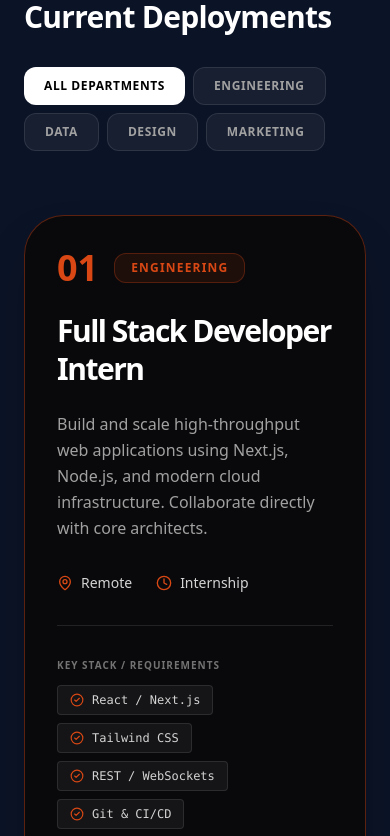
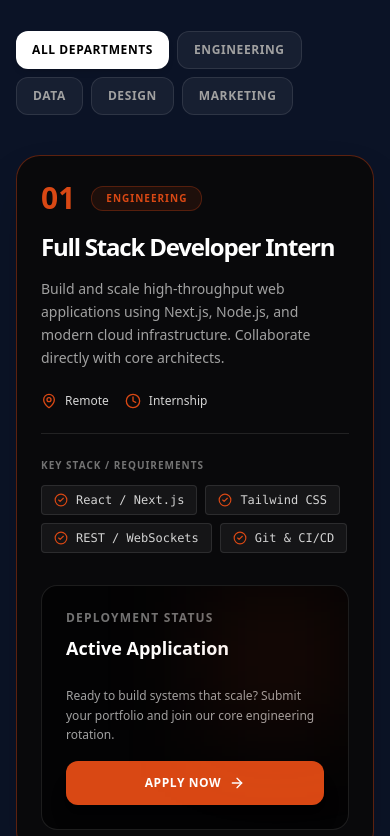
Before and after one commit to hmnshub/Covianlab_Frontend, a Next.js app: page /careers in a window 390 px wide. Shown: the part 3268-4104 px from the top of the page. Built offline with nearby package versions, Linux system fonts and the light colour scheme.

Commit message:
feat: integrated MongoDB vault persistence and dynamic dashboard analytics

```diff
--- a/src/components/careers/CurrentDeployments.jsx
+++ b/src/components/careers/CurrentDeployments.jsx
@@ -68,24 +68,24 @@ export default function CurrentDeployments() {
   };
 
   return (
-    <section className="py-24 bg-transparent relative z-10">
-      <div className="max-w-screen-xl mx-auto px-6 lg:px-8">
+    <section className="py-16 md:py-24 bg-transparent relative z-10">
+      <div className="max-w-screen-xl mx-auto px-4 sm:px-6 lg:px-8">
 
         <div className="mb-8">
-          <h2 className="text-3xl font-bold tracking-tight text-white">
+          <h2 className="text-2xl sm:text-3xl font-bold tracking-tight text-white">
             Current Deployments
           </h2>
         </div>
 
         {/* Filter Pills */}
-        <div className="flex flex-wrap gap-2 mb-16">
+        <div className="flex flex-wrap gap-2 mb-10 md:mb-16">
           {filters.map((f) => (
             <button
               key={f}
               onClick={() => setActiveFilter(f)}
-              className={`text-xs font-semibold uppercase tracking-wider px-5 py-2.5 rounded-full transition-all ${
+              className={`text-xs font-semibold uppercase tracking-wider px-4 sm:px-5 py-2.5 rounded-full transition-all cursor-pointer ${
                 activeFilter === f
-                  ? "bg-white text-black"
+                  ? "bg-white text-black shadow-md"
                   : "bg-white/5 border border-white/10 text-neutral-400 hover:text-white hover:bg-white/10"
               }`}
             >
@@ -94,51 +94,51 @@ export default function CurrentDeployments() {
           ))}
         </div>
 
-        {/* Stacking Cards Container with Black Base & Orange Accents */}
-        <div className="relative flex flex-col gap-6 md:gap-12 pb-24">
+        {/* Stacking Cards Container */}
+        <div className="relative flex flex-col gap-6 md:gap-12 pb-16 md:pb-24">
           {filtered.length > 0 ? (
             filtered.map((job, index) => (
               <motion.div
                 key={job.title}
-                initial={{ opacity: 0, y: 50 }}
+                initial={{ opacity: 0, y: 30 }}
                 whileInView={{ opacity: 1, y: 0 }}
-                viewport={{ once: true, margin: "-100px" }}
-                transition={{ duration: 0.6, ease: "easeOut" }}
-                // 👉 STICKY STACKING WITH TRUE BLACK & SUBTLE ORANGE BORDER ACCENT
-                className="sticky w-full rounded-[2.5rem] bg-[#09090b] border border-[#d94814]/40 hover:border-[#d94814] transition-colors p-8 lg:p-14 shadow-2xl flex flex-col lg:flex-row gap-10 lg:gap-16 items-center justify-between"
-                style={{ top: `calc(12vh + ${index * 35}px)` }}
+                viewport={{ once: true, margin: "-50px" }}
+                transition={{ duration: 0.5, ease: "easeOut" }}
+                // 👉 DISABLED STICKY ON MOBILE TO PREVENT OVERFLOW, ACTIVE ON MD+ SCREENS
+                className="static md:sticky w-full rounded-3xl md:rounded-[2.5rem] bg-[#09090b] border border-[#d94814]/40 hover:border-[#d94814] transition-colors p-6 sm:p-8 lg:p-14 shadow-2xl flex flex-col lg:flex-row gap-8 lg:gap-16 items-center justify-between"
+                style={{ top: `calc(10vh + ${index * 30}px)` }}
               >
 
                 {/* Left Column: Job Details & Requirements */}
                 <div className="flex-1 w-full flex flex-col justify-between h-full">
                   <div>
-                    <div className="flex items-center gap-4 mb-6">
-                      <span className="text-4xl font-black text-[#d94814]">
+                    <div className="flex items-center gap-4 mb-4 sm:mb-6">
+                      <span className="text-3xl sm:text-4xl font-black text-[#d94814]">
                         {job.index}
                       </span>
-                      <span className="text-xs uppercase tracking-widest font-bold border border-[#d94814]/30 px-4 py-1.5 rounded-full text-[#d94814] bg-[#d94814]/10">
+                      <span className="text-[10px] sm:text-xs uppercase tracking-widest font-bold border border-[#d94814]/30 px-3.5 py-1 rounded-full text-[#d94814] bg-[#d94814]/10">
                         {job.dept}
                       </span>
                     </div>
 
-                    <h3 className="text-3xl lg:text-5xl font-bold tracking-tighter leading-tight text-white mb-6">
+                    <h3 className="text-2xl sm:text-3xl lg:text-5xl font-bold tracking-tighter leading-tight text-white mb-4 sm:mb-6">
                       {job.title}
                     </h3>
-                    <p className="text-base lg:text-lg text-neutral-400 leading-relaxed mb-8 max-w-lg">
+                    <p className="text-sm sm:text-base lg:text-lg text-neutral-400 leading-relaxed mb-6 sm:mb-8 max-w-lg">
                       {job.desc}
                     </p>
 
-                    <div className="flex flex-wrap items-center gap-6 mb-8">
-                      <span className="flex items-center gap-2 text-sm text-neutral-300 font-medium">
+                    <div className="flex flex-wrap items-center gap-4 sm:gap-6 mb-6 sm:mb-8">
+                      <span className="flex items-center gap-2 text-xs sm:text-sm text-neutral-300 font-medium">
                         <MapPin className="w-4 h-4 text-[#d94814]" /> {job.location}
                       </span>
-                      <span className="flex items-center gap-2 text-sm text-neutral-300 font-medium">
+                      <span className="flex items-center gap-2 text-xs sm:text-sm text-neutral-300 font-medium">
                         <Clock className="w-4 h-4 text-[#d94814]" /> {job.type}
                       </span>
                     </div>
                   </div>
 
-                  <div className="pt-8 border-t border-white/10">
+                  <div className="pt-6 sm:pt-8 border-t border-white/10">
                     <span className="text-[10px] uppercase tracking-widest text-neutral-500 font-bold block mb-3">
                       Key Stack / Requirements
                     </span>
@@ -153,25 +153,25 @@ export default function CurrentDeployments() {
                 </div>
 
                 {/* Right Column: Action Card */}
-                <div className="w-full lg:w-[40%] aspect-square rounded-2xl overflow-hidden bg-black/60 border border-white/10 p-8 flex flex-col justify-between shadow-inner relative">
-                  <div className="absolute top-0 right-0 w-48 h-48 bg-[#d94814]/10 blur-[60px] pointer-events-none" />
+                <div className="w-full lg:w-[40%] rounded-2xl overflow-hidden bg-black/60 border border-white/10 p-6 sm:p-8 flex flex-col justify-between shadow-inner relative">
+                  <div className="absolute top-0 right-0 w-36 h-36 bg-[#d94814]/10 blur-[50px] pointer-events-none" />
 
-                  <div>
+                  <div className="mb-6">
                     <span className="text-xs uppercase tracking-widest text-neutral-500 font-bold block mb-2">
                       Deployment Status
                     </span>
-                    <div className="text-xl font-bold text-white">
+                    <div className="text-lg sm:text-xl font-bold text-white">
                       Active Application
                     </div>
                   </div>
 
                   <div className="space-y-4">
-                    <p className="text-sm text-neutral-400 leading-relaxed">
+                    <p className="text-xs sm:text-sm text-neutral-400 leading-relaxed">
                       Ready to build systems that scale? Submit your portfolio and join our core engineering rotation.
                     </p>
                     <button
                       onClick={() => handleApplyClick(job)}
-                      className="w-full flex items-center justify-center gap-2 bg-[#d94814] text-white px-8 py-4 rounded-full font-bold text-sm uppercase tracking-wider hover:bg-[#b83b0f] transition-colors shadow-xl cursor-pointer"
+                      className="w-full flex items-center justify-center gap-2 bg-[#d94814] text-white px-6 py-3.5 sm:py-4 rounded-full font-bold text-xs sm:text-sm uppercase tracking-wider hover:bg-[#b83b0f] transition-colors shadow-xl cursor-pointer"
                     >
                       Apply Now <ArrowRight className="w-4 h-4" />
                     </button>
@@ -181,7 +181,7 @@ export default function CurrentDeployments() {
               </motion.div>
             ))
           ) : (
-            <div className="bg-[#09090b] border border-dashed border-white/10 rounded-[2.5rem] p-16 flex flex-col items-center justify-center text-center gap-4">
+            <div className="bg-[#09090b] border border-dashed border-white/10 rounded-3xl p-12 sm:p-16 flex flex-col items-center justify-center text-center gap-4">
               <div className="w-12 h-12 rounded-full bg-white/5 flex items-center justify-center text-neutral-500">
                 <Briefcase className="w-6 h-6" />
               </div>
```
